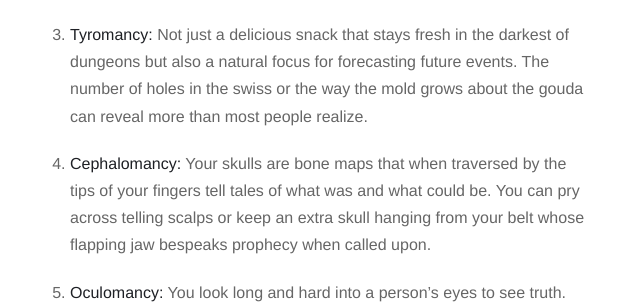
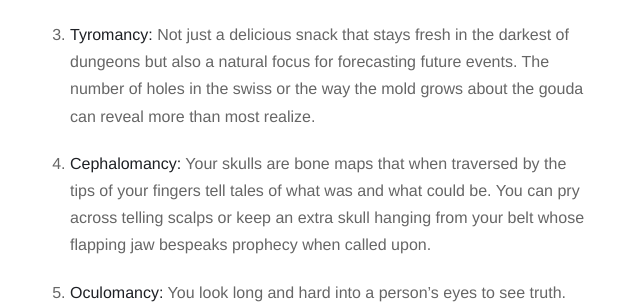
Before and after one commit to FantasyRobotFighter/fantasyrobotfighter.github.io, a Jekyll site: the page built from _posts/2018-10-26-Flavors-of-Divination.md, in a window 1280 px wide. Shown: the part 1168-1472 px from the top of the page, without its empty margins (310-950 px from the left). Built offline with Jekyll 4.4.1, drawn with Linux system fonts in a browser that asks for light colours; nearby versions of some CDN libraries.

Commit message:
Update _posts/2018-10-26-Flavors-of-Divination.md

```diff
--- a/_posts/2018-10-26-Flavors-of-Divination.md
+++ b/_posts/2018-10-26-Flavors-of-Divination.md
@@ -12,7 +12,7 @@ Give your divination wizard an interesting approach to augury by describing thei
 
 2. **Favomancy:** The casting of beans holds answers to untold mysteries. Where the kidney falls or the lentil lies can give you all the information you require concerning any enigma.
 
-3. **Tyromancy:** Not just a delicious snack that stays fresh in the darkest of dungeons but also a natural focus for forecasting future events. The number of holes in the swiss or the way the mold grows about the gouda can reveal more than most people realize.
+3. **Tyromancy:** Not just a delicious snack that stays fresh in the darkest of dungeons but also a natural focus for forecasting future events. The number of holes in the swiss or the way the mold grows about the gouda can reveal more than most realize.
 
 4. **Cephalomancy:** Your skulls are bone maps that when traversed by the tips of your fingers tell tales of what was and what could be. You can pry across telling scalps or keep an extra skull hanging from your belt whose flapping jaw bespeaks prophecy when called upon.
 
```
